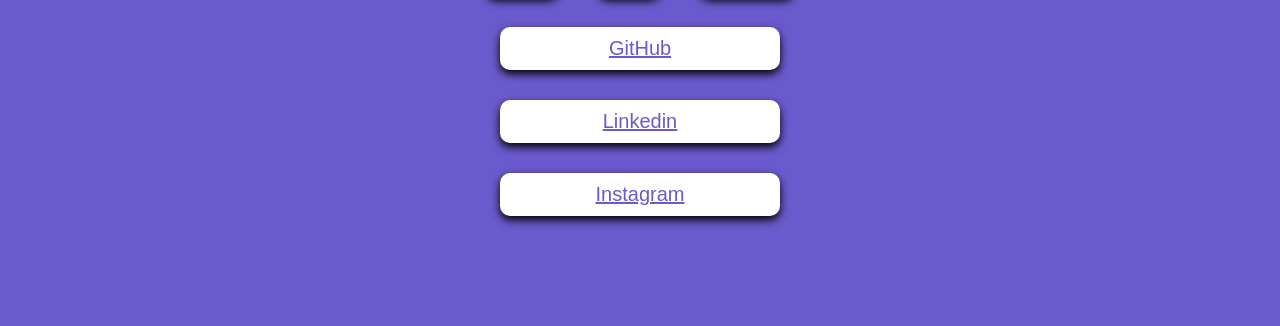
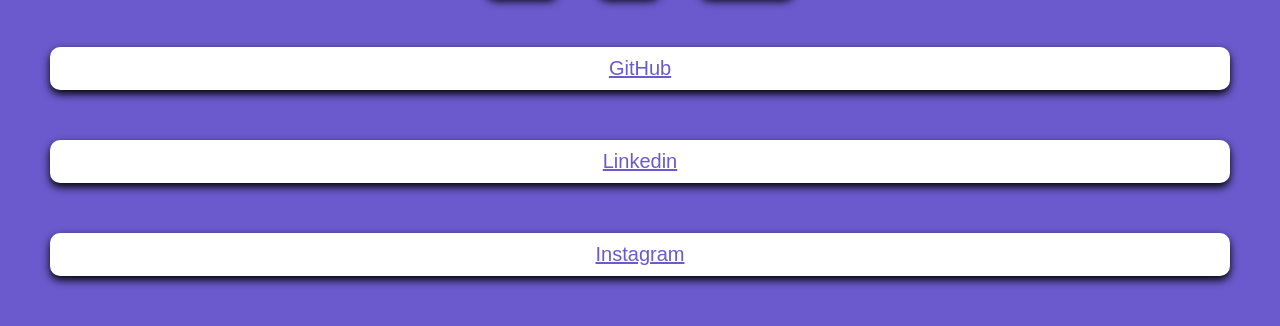
Before and after one commit to DomingosMt/Linktree, a plain HTML site: page index.html in a window 1280 px wide. Shown: the part 458-784 px from the top of the page. Drawn offline with Linux system fonts and the light colour scheme.

Commit message:
att index2

```diff
--- a/index.html
+++ b/index.html
@@ -36,11 +36,11 @@
                 <li>JavaScript</li>
             </ul>
     </header>
+        <div class="container-links">
             <a href="https://github.com/DomingosMt" target="_blank">GitHub</a>
             <a href="https://www.linkedin.com/in/domingos-muratori-neto-9487ab19b" target="_blank">Linkedin</a>
             <a href="https://www.instagram.com" target="_blank">Instagram</a>
         </div>
-    </div>
 </body>
 
 </html>
--- a/style.css
+++ b/style.css
@@ -46,13 +46,14 @@ ul li {
 }
 
 a {
+  display: flex;
+  text-align: center;
+  justify-content: center;
   background-color: white;
   font-size: 20px;
   border-radius: 10px;
+  margin: 50px;
   padding: 10px;
-  display: block;
-  text-align: center;
-  margin: 30px 500px 20px 500px;
   color: slateblue;
   box-shadow: 0px 4px 8px black;
 }
```
